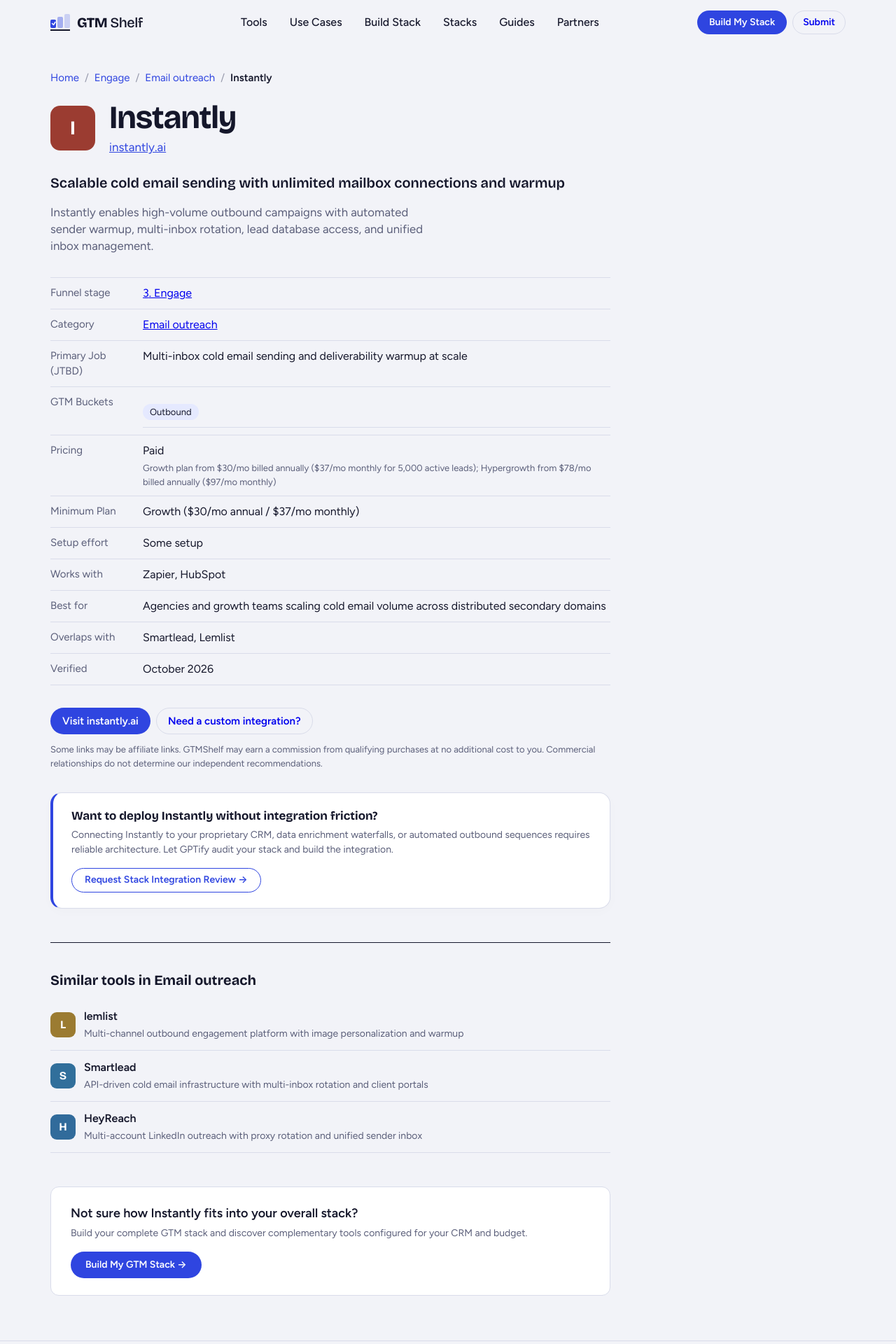
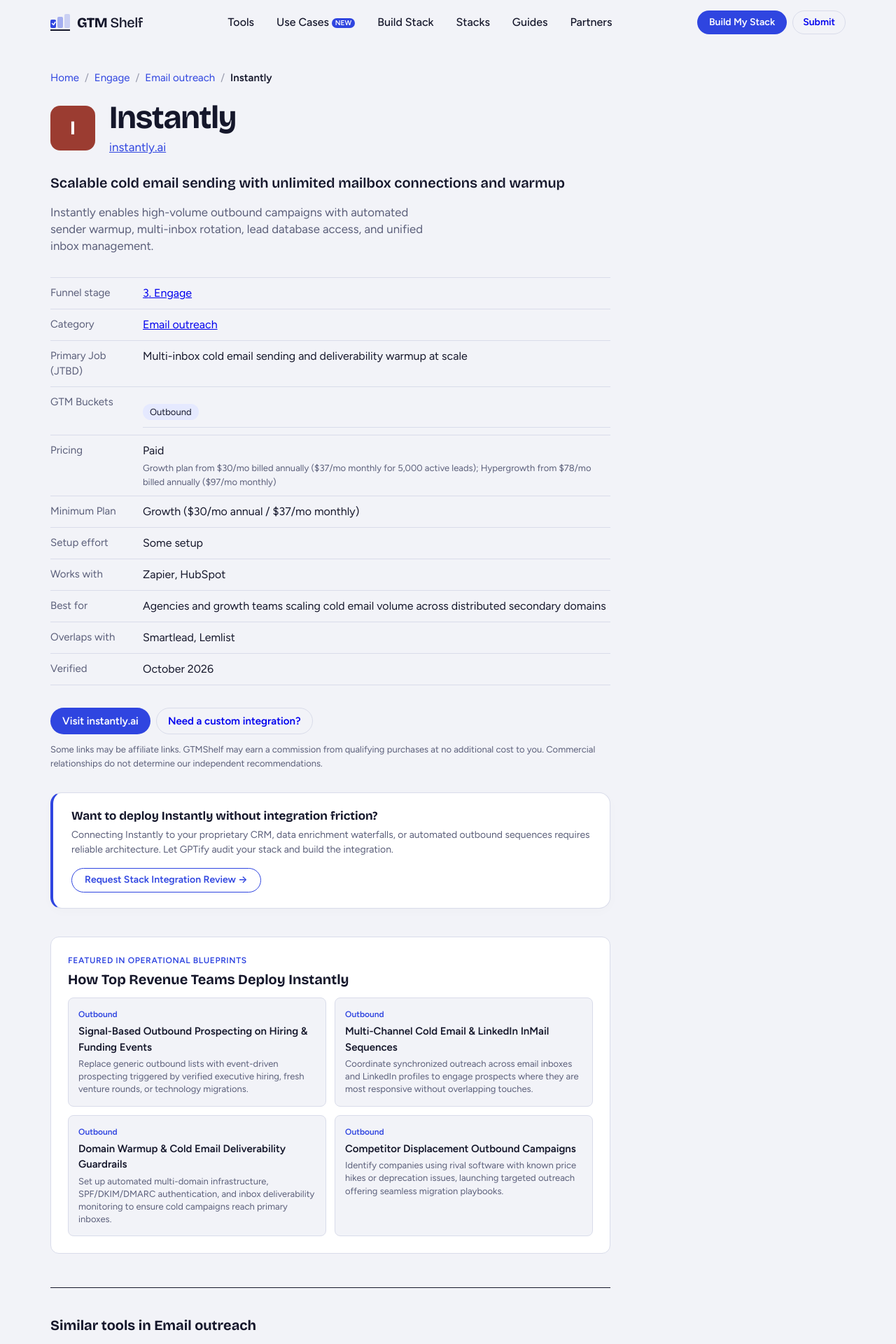
Before and after one commit to gptify/gtm-shelf, a Next.js app: page /tools/instantly in a window 1280 px wide. Shown: the top 1920 px of the page at 70% size. Built offline with nearby package versions, Linux system fonts and the light colour scheme; no server answers.

Commit message:
feat(homepage): add prominent Use-Case Library spotlight, hero CTA, nav badge, and tool blueprint cross-links

```diff
--- a/app/tools/[slug]/page.tsx
+++ b/app/tools/[slug]/page.tsx
@@ -6,6 +6,7 @@
 import { Footer } from '@/components/Footer';
 import { hue, initial, pricingLabel, setupLabel } from '@/lib/utils';
 import { getOutboundLinkInfo, STANDARD_AFFILIATE_DISCLOSURE } from '@/lib/affiliates';
+import { getUseCasesForTool } from '@/lib/use-cases';
 
 interface PageProps {
   params: { slug: string };
@@ -57,6 +58,7 @@
       t.category_id !== tool.category_id
   );
   const similarTools = [...similarCategory, ...similarStage].slice(0, 3);
+  const toolUseCases = getUseCasesForTool(tool.slug);
 
   const stage = STAGES.find((s) => s.id === tool.stage_id) || STAGES[0];
   const outbound = getOutboundLinkInfo(tool.slug, tool.website_url);
@@ -318,6 +320,67 @@
             </Link>
           </div>
 
+          {toolUseCases.length > 0 && (
+            <div
+              style={{
+                marginTop: '40px',
+                background: 'var(--surface)',
+                border: '1px solid var(--line)',
+                borderRadius: '12px',
+                padding: '24px',
+              }}
+            >
+              <div
+                style={{
+                  fontSize: '0.75rem',
+                  fontWeight: 700,
+                  textTransform: 'uppercase',
+                  color: 'var(--brand)',
+                  letterSpacing: '0.05em',
+                  marginBottom: '6px',
+                }}
+              >
+                Featured In Operational Blueprints
+              </div>
+              <h2 style={{ font: '700 1.25rem var(--display)', margin: '0 0 14px', color: 'var(--ink)' }}>
+                How Top Revenue Teams Deploy {tool.name}
+              </h2>
+              <div
+                style={{
+                  display: 'grid',
+                  gridTemplateColumns: 'repeat(auto-fit, minmax(260px, 1fr))',
+                  gap: '12px',
+                }}
+              >
+                {toolUseCases.map((uc) => (
+                  <Link
+                    key={uc.id}
+                    href={`/use-cases/${uc.slug}`}
+                    style={{
+                      display: 'block',
+                      padding: '14px',
+                      background: 'var(--bg)',
+                      border: '1px solid var(--line)',
+                      borderRadius: '8px',
+                      textDecoration: 'none',
+                      color: 'inherit',
+                    }}
+                  >
+                    <div style={{ fontSize: '0.75rem', fontWeight: 600, color: 'var(--brand)', marginBottom: '4px' }}>
+                      {uc.bucket}
+                    </div>
+                    <div style={{ fontSize: '0.9375rem', fontWeight: 700, color: 'var(--ink)', marginBottom: '4px' }}>
+                      {uc.title}
+                    </div>
+                    <div style={{ fontSize: '0.8125rem', color: 'var(--muted)', lineHeight: 1.4 }}>
+                      {uc.short_summary}
+                    </div>
+                  </Link>
+                ))}
+              </div>
+            </div>
+          )}
+
           {similarTools.length > 0 && (
             <div style={{ marginTop: '48px', borderTop: '1.5px solid var(--ink)', paddingTop: '24px' }}>
               <h2 style={{ font: '700 1.25rem var(--display)', marginBottom: '16px' }}>
--- a/components/Header.tsx
+++ b/components/Header.tsx
@@ -36,7 +36,22 @@
           Tools
         </Link>
         <Link href="/use-cases" aria-current={pathname.startsWith('/use-cases') ? 'page' : undefined}>
-          Use Cases
+          Use Cases{' '}
+          <span
+            style={{
+              fontSize: '0.625rem',
+              fontWeight: 700,
+              background: 'var(--brand)',
+              color: 'var(--brand-ink)',
+              padding: '1px 5px',
+              borderRadius: '999px',
+              verticalAlign: 'middle',
+              display: 'inline-block',
+              lineHeight: 1.2,
+            }}
+          >
+            NEW
+          </span>
         </Link>
         <Link href="/build-my-stack" aria-current={pathname === '/build-my-stack' ? 'page' : undefined}>
           Build Stack
--- a/components/Hero.tsx
+++ b/components/Hero.tsx
@@ -35,6 +35,13 @@
             >
               Build My GTM Stack →
             </Link>
+            <Link
+              href="/use-cases"
+              className="btn btn-ghost"
+              style={{ padding: '10px 20px', fontSize: '1rem', fontWeight: 600, textDecoration: 'none' }}
+            >
+              Explore 18 Use Cases ↗
+            </Link>
             <button
               type="button"
               className="btn btn-ghost"
@@ -44,7 +51,7 @@
               }}
               style={{ padding: '10px 20px', fontSize: '1rem', fontWeight: 500, cursor: 'pointer' }}
             >
-              Explore GTM Tools
+              Browse 50 Tools
             </button>
           </div>
         </div>
--- a/components/HomeDirectory.tsx
+++ b/components/HomeDirectory.tsx
@@ -383,6 +383,156 @@
           />
         </Hero>
 
+        {/* Spotlight: GTM Use-Case Library */}
+        <section
+          style={{
+            margin: '0 0 36px',
+            background: 'var(--surface)',
+            border: '1px solid var(--line)',
+            borderRadius: '16px',
+            padding: '24px 28px',
+            boxShadow: '0 1px 3px rgba(0,0,0,0.03)',
+          }}
+        >
+          <div
+            style={{
+              display: 'flex',
+              alignItems: 'center',
+              justifyContent: 'space-between',
+              gap: '20px',
+              flexWrap: 'wrap',
+              marginBottom: '16px',
+            }}
+          >
+            <div style={{ maxWidth: '680px' }}>
+              <div
+                style={{
+                  display: 'inline-flex',
+                  alignItems: 'center',
+                  gap: '6px',
+                  padding: '3px 10px',
+                  borderRadius: '6px',
+                  background: 'var(--brand-soft)',
+                  color: 'var(--brand)',
+                  fontSize: '0.75rem',
+                  fontWeight: 700,
+                  textTransform: 'uppercase',
+                  letterSpacing: '0.05em',
+                  marginBottom: '8px',
+                }}
+              >
+                NEW • Operational Playbooks
+              </div>
+              <h2
+                style={{
+                  font: '700 1.25rem/1.3 var(--display)',
+                  color: 'var(--ink)',
+                  margin: '0 0 6px',
+                  letterSpacing: '-0.015em',
+                }}
+              >
+                Start From Your Problem: Browse 18 Battle-Tested GTM Use Cases
+              </h2>
+              <p
+                style={{
+                  font: '400 0.9375rem/1.6 var(--body)',
+                  color: 'var(--muted)',
+                  margin: 0,
+                }}
+              >
+                Explore step-by-step blueprints for multi-vendor waterfall enrichment, automated meeting booking, domain deliverability guardrails, and autonomous CRM sync.
+              </p>
+            </div>
+
+            <div>
+              <Link
+                href="/use-cases"
+                className="btn btn-primary"
+                style={{
+                  padding: '10px 20px',
+                  fontSize: '0.9375rem',
+                  fontWeight: 600,
+                  textDecoration: 'none',
+                  whiteSpace: 'nowrap',
+                }}
+              >
+                Explore All 18 Blueprints →
+              </Link>
+            </div>
+          </div>
+
+          {/* Quick links to top use cases */}
+          <div
+            style={{
+              display: 'flex',
+              flexWrap: 'wrap',
+              gap: '8px',
+              alignItems: 'center',
+              paddingTop: '14px',
+              borderTop: '1px solid var(--line)',
+              fontSize: '0.8125rem',
+            }}
+          >
+            <span style={{ color: 'var(--muted)', fontWeight: 600 }}>Popular workflows:</span>
+            <Link
+              href="/use-cases/crm-enrichment-waterfall"
+              style={{
+                color: 'var(--ink)',
+                background: 'var(--bg)',
+                padding: '4px 10px',
+                borderRadius: '6px',
+                textDecoration: 'none',
+                border: '1px solid var(--line)',
+                fontWeight: 500,
+              }}
+            >
+              Waterfall Email Enrichment
+            </Link>
+            <Link
+              href="/use-cases/signal-based-prospecting"
+              style={{
+                color: 'var(--ink)',
+                background: 'var(--bg)',
+                padding: '4px 10px',
+                borderRadius: '6px',
+                textDecoration: 'none',
+                border: '1px solid var(--line)',
+                fontWeight: 500,
+              }}
+            >
+              Signal-Based Prospecting
+            </Link>
+            <Link
+              href="/use-cases/call-recording-crm-sync"
+              style={{
+                color: 'var(--ink)',
+                background: 'var(--bg)',
+                padding: '4px 10px',
+                borderRadius: '6px',
+                textDecoration: 'none',
+                border: '1px solid var(--line)',
+                fontWeight: 500,
+              }}
+            >
+              Meeting Notes to CRM Sync
+            </Link>
+            <Link
+              href="/use-cases/high-intent-deanonymization"
+              style={{
+                color: 'var(--ink)',
+                background: 'var(--bg)',
+                padding: '4px 10px',
+                borderRadius: '6px',
+                textDecoration: 'none',
+                border: '1px solid var(--line)',
+                fontWeight: 500,
+              }}
+            >
+              Website Visitor De-anonymization
+            </Link>
+          </div>
+        </section>
+
         <section className="browse" id="tools-section">
           <Filters
             stages={stages}
```
